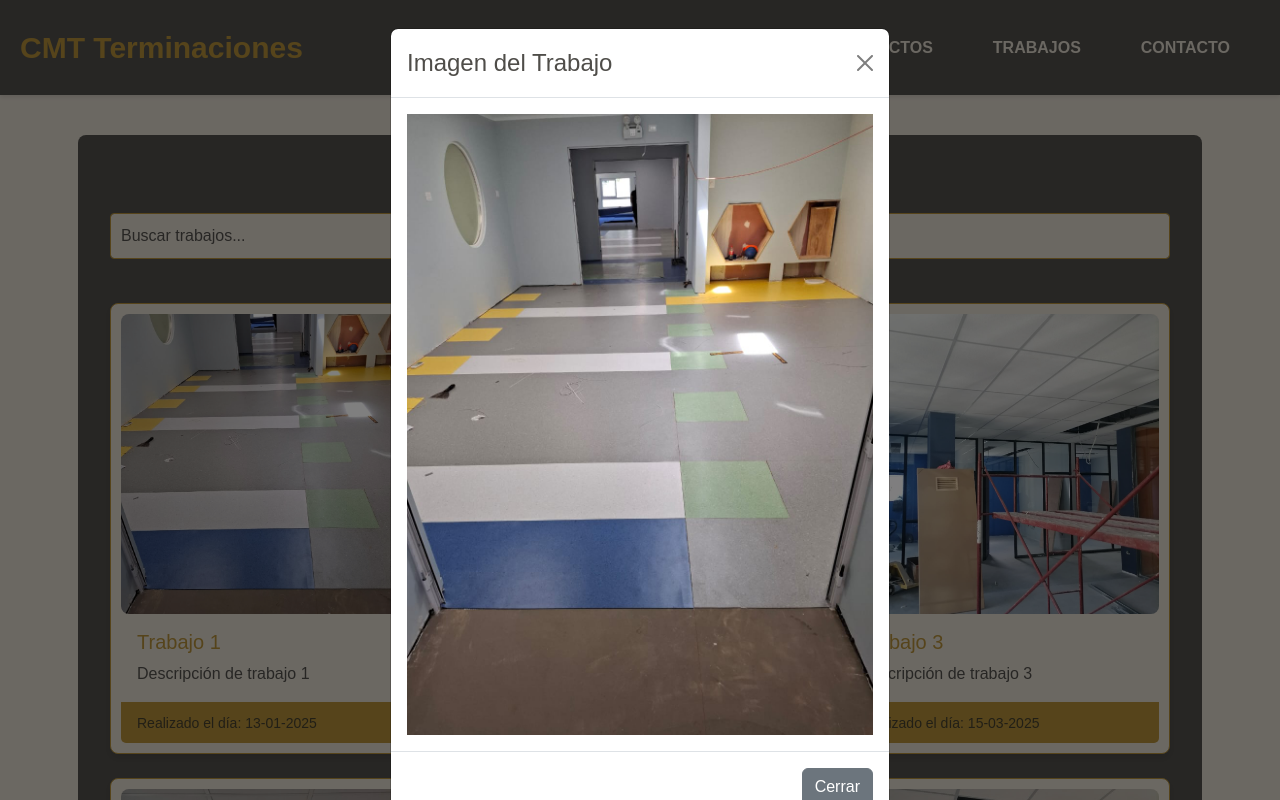
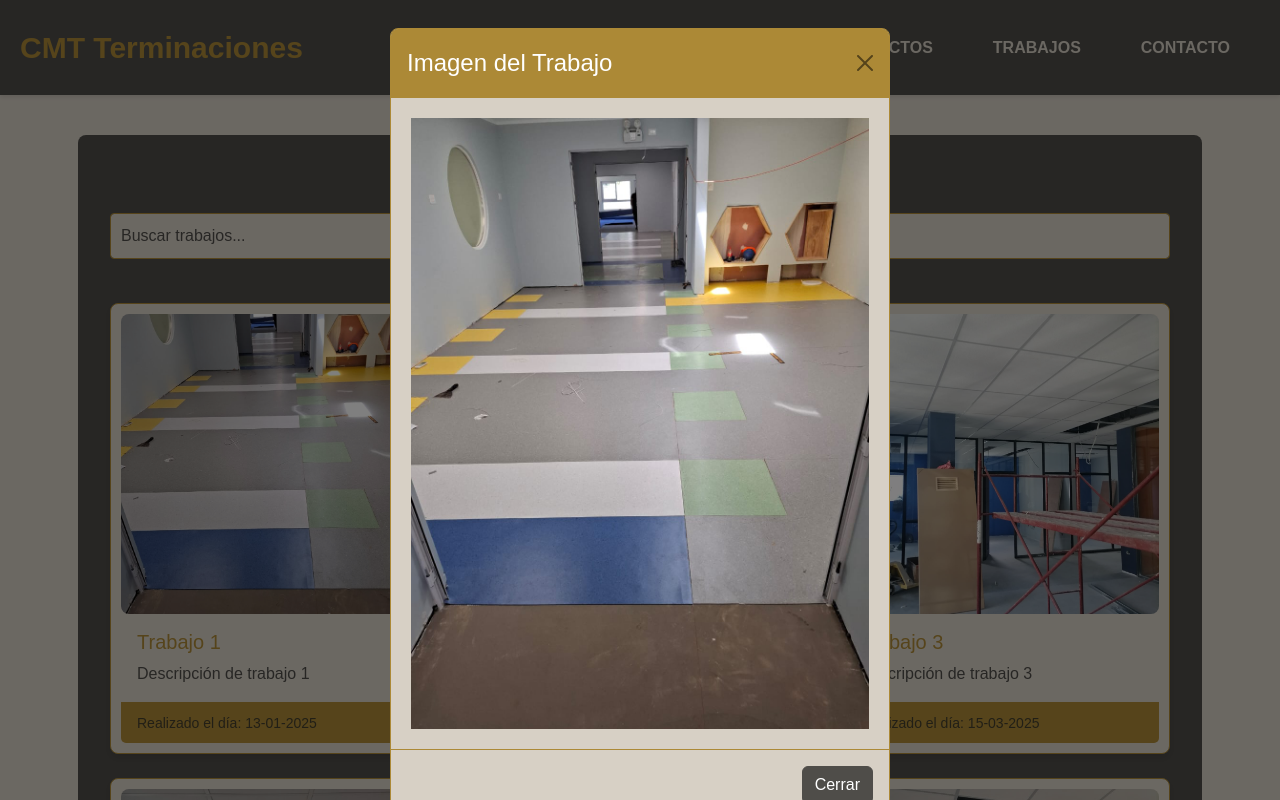
Before and after one commit to l4s10/demo-cmt, a React (Vite) app: page /trabajos in a window 1280 px wide. Both pictures are taken after a click on the picture 278 px from the left and 464 px from the top of the page. Shown: the top 800 px of the page. Built offline with nearby package versions, Linux system fonts and the light colour scheme.

Commit message:
retoque estilos modal

```diff
--- a/src/pages/works/AllWorks.css
+++ b/src/pages/works/AllWorks.css
@@ -83,3 +83,34 @@
 .mb-4 {
     margin-bottom: 1.5rem;
 }
+
+/* Estilos personalizados para el modal */
+.custom-modal .modal-content {
+    background-color: #D7D0C5; /* Fondo avena */
+    border-radius: 8px;
+    border: 1px solid #AC8936; /* Borde dorado */
+}
+
+.custom-modal .modal-header {
+    background-color: #AC8936; /* Fondo dorado */
+    color: #fff; /* Texto blanco */
+    border-bottom: 1px solid #AC8936;
+}
+
+.custom-modal .modal-body {
+    padding: 20px;
+}
+
+.custom-modal .modal-footer {
+    border-top: 1px solid #AC8936;
+}
+
+.custom-modal .btn-secondary {
+    background-color: #4F4D49; /* Fondo negro */
+    border-color: #4F4D49;
+}
+
+.custom-modal .btn-secondary:hover {
+    background-color: #333; /* Fondo negro más oscuro */
+    border-color: #333;
+}
--- a/src/pages/works/AllWorks.tsx
+++ b/src/pages/works/AllWorks.tsx
@@ -82,7 +82,7 @@ const AllWorks = () => {
             </Container>
 
             {/* Modal para mostrar la imagen en grande */}
-            <Modal show={showModal} onHide={handleCloseModal} centered>
+            <Modal show={showModal} onHide={handleCloseModal} centered className="custom-modal">
                 <Modal.Header closeButton>
                     <Modal.Title>Imagen del Trabajo</Modal.Title>
                 </Modal.Header>
--- a/src/pages/works/LandingWorks.css
+++ b/src/pages/works/LandingWorks.css
@@ -68,3 +68,35 @@
         width: 100%;
     }
 }
+
+
+/* Estilos personalizados para el modal */
+.custom-modal .modal-content {
+    background-color: #D7D0C5; /* Fondo avena */
+    border-radius: 8px;
+    border: 1px solid #AC8936; /* Borde dorado */
+}
+
+.custom-modal .modal-header {
+    background-color: #AC8936; /* Fondo dorado */
+    color: #fff; /* Texto blanco */
+    border-bottom: 1px solid #AC8936;
+}
+
+.custom-modal .modal-body {
+    padding: 20px;
+}
+
+.custom-modal .modal-footer {
+    border-top: 1px solid #AC8936;
+}
+
+.custom-modal .btn-secondary {
+    background-color: #4F4D49; /* Fondo negro */
+    border-color: #4F4D49;
+}
+
+.custom-modal .btn-secondary:hover {
+    background-color: #333; /* Fondo negro más oscuro */
+    border-color: #333;
+}
--- a/src/pages/works/LandingWorks.tsx
+++ b/src/pages/works/LandingWorks.tsx
@@ -61,7 +61,7 @@ const LandingWorks = () => {
             </motion.div>
 
             {/* Modal para mostrar la imagen en grande */}
-            <Modal show={showModal} onHide={handleCloseModal} centered>
+            <Modal show={showModal} onHide={handleCloseModal} centered className="custom-modal">
                 <Modal.Header closeButton>
                     <Modal.Title>Imagen del Trabajo</Modal.Title>
                 </Modal.Header>
```
